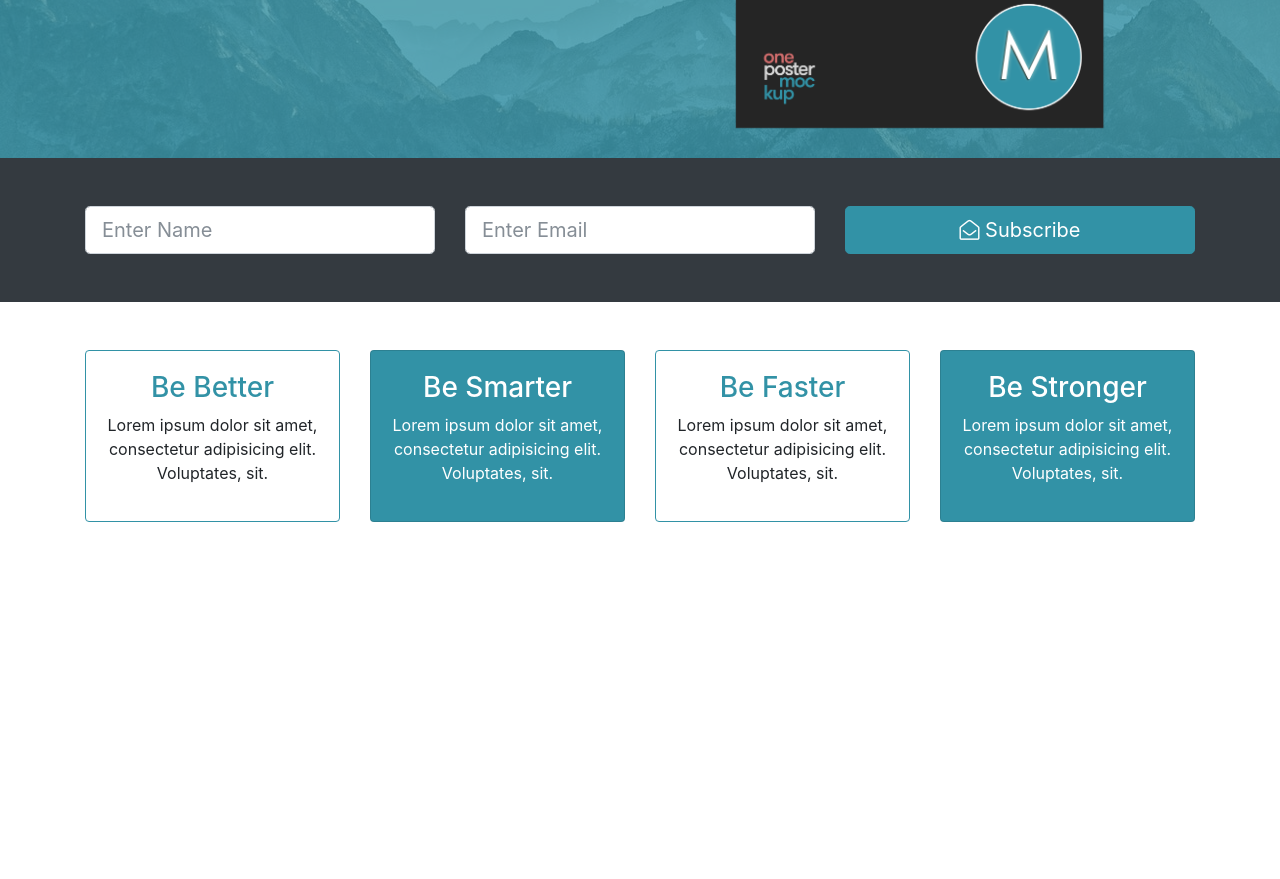
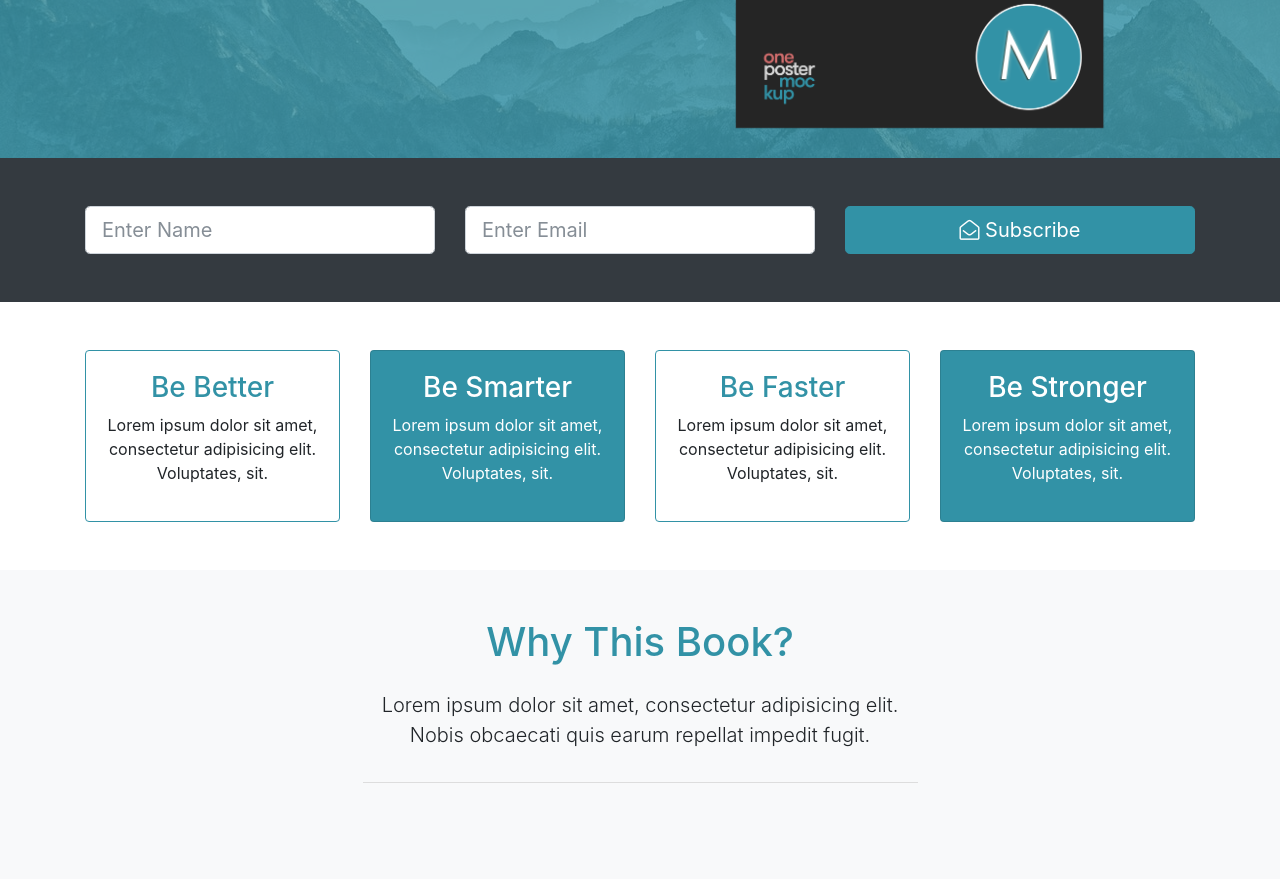
Before and after one commit to SarandaSadiku/Mizuxe-Book-Theme, a website: page src/index.html in a window 1280 px wide. Shown: the part 547-1426 px from the top of the page. Before the commit the page ends 1117 px from the top, so only its background shows below. Drawn offline with Linux system fonts and the light colour scheme; files that its build step writes are made by us from their sources.

Commit message:
Added About Section

```diff
--- a/src/index.html
+++ b/src/index.html
@@ -102,6 +102,21 @@
         </div>
     </section>
 
+        <!-- ABOUT / WHY SECTION -->
+        <section id="about" class="py-5 text-center bg-light">
+          <div class="container">
+            <div class="row">
+              <div class="col">
+                <div class="info-header mb-5">
+                  <h1 class="text-primary pb-3">Why This Book?</h1>
+                  <p class="lead pb-3">Lorem ipsum dolor sit amet, consectetur adipisicing elit. Nobis obcaecati quis earum repellat impedit fugit.</p>
+                </div>
+              </div>
+            </div>
+          </div>
+
+        </section>
+
 
     <script src="js/jquery.min.js"></script>
     <script src="js/popper.min.js"></script>
--- a/src/scss/style.scss
+++ b/src/scss/style.scss
@@ -29,3 +29,8 @@ body{
         height: 100%;
     }
 }
+.info-header{
+  width: 50%;
+  margin: auto;
+  border-bottom: 1px #ddd solid;
+}
```
Also changed, not shown: src/css/style.css.
